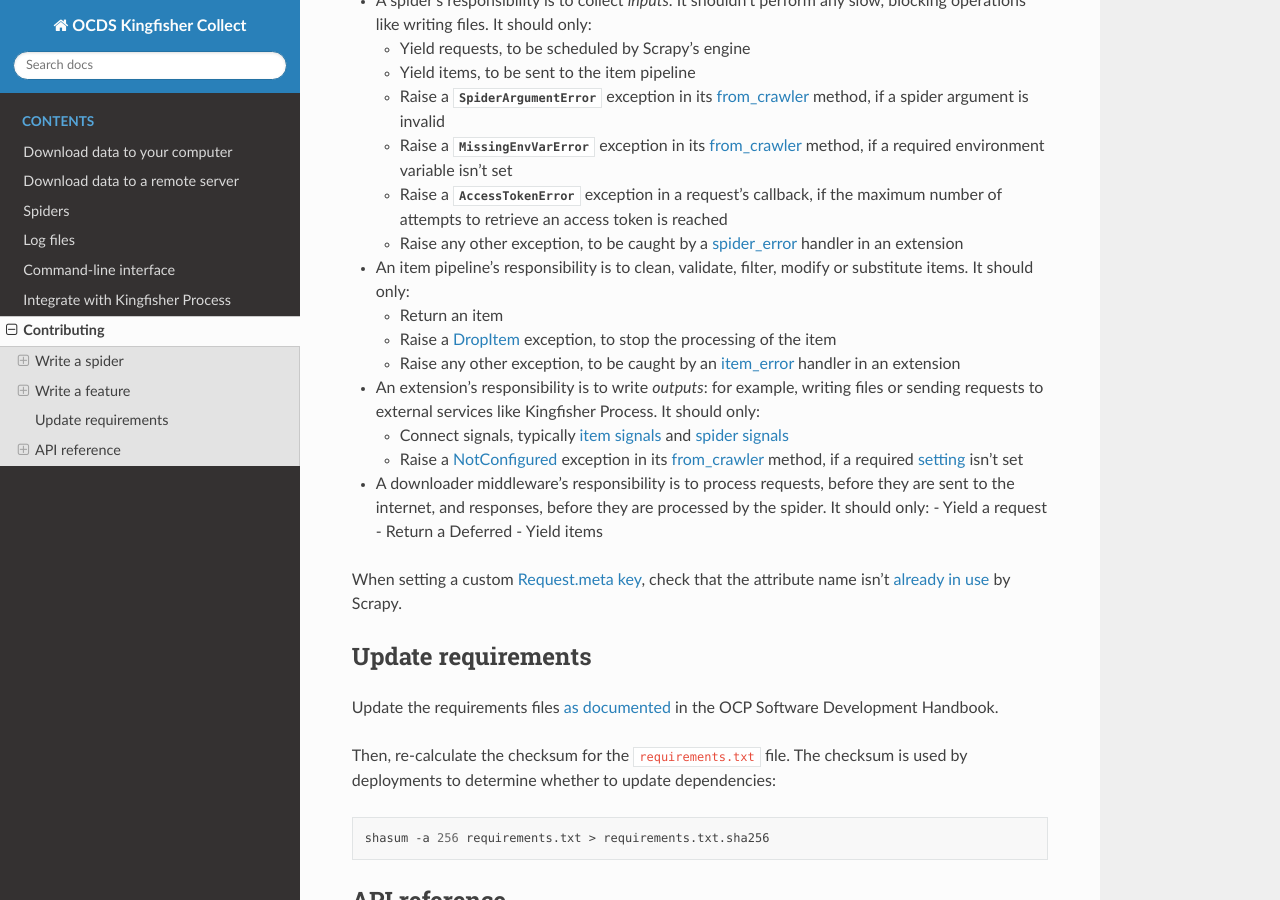
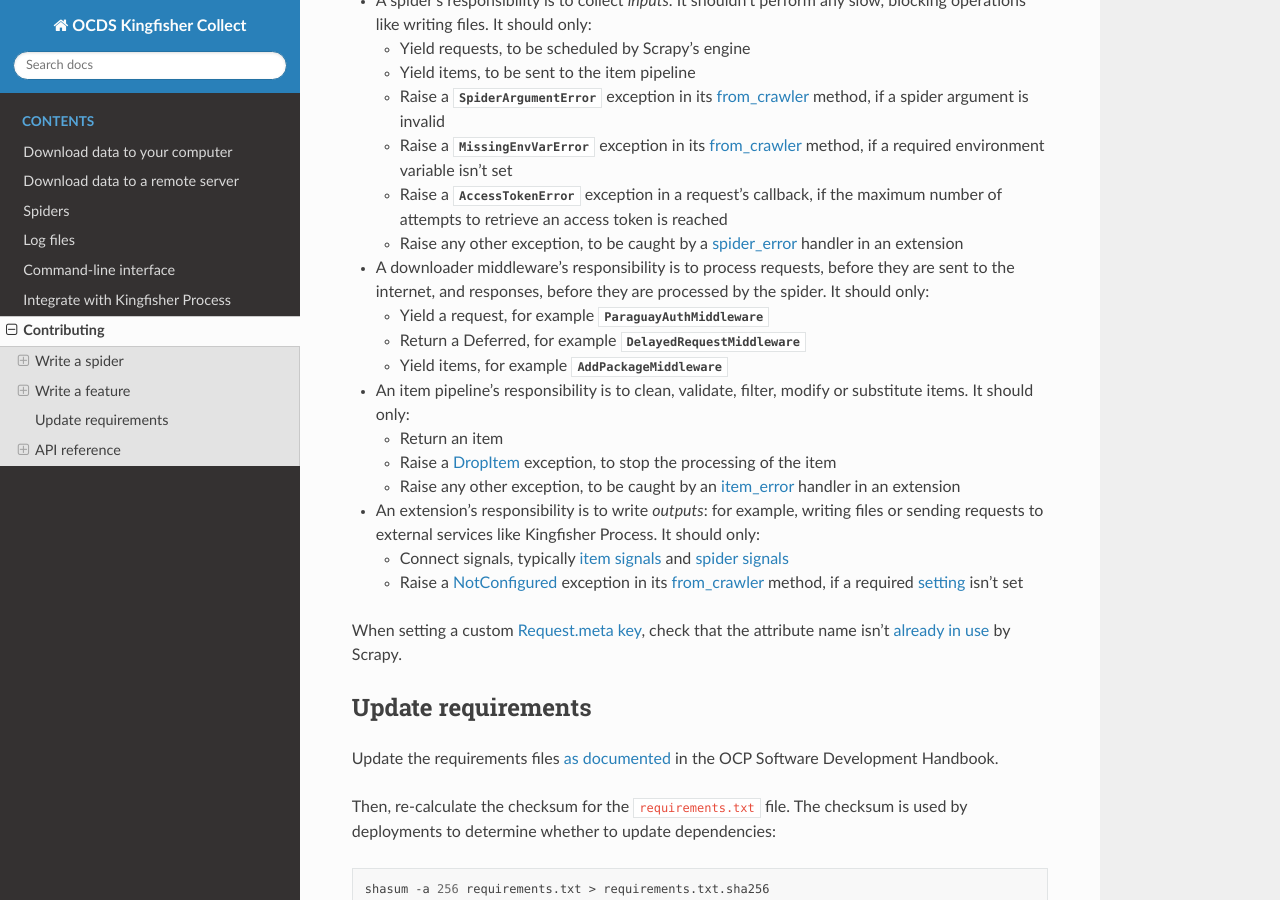
Before and after one commit to open-contracting/kingfisher-collect, a Sphinx documentation site: the page built from docs/contributing/index.rst, in a window 1280 px wide and 900 px high, scrolled down 3448 px. Built offline with Sphinx 7.4.7 and the Read the Docs theme 2.0.0, drawn with Linux system fonts in a browser that asks for light colours; some of the changed lines change nothing that is shown.

Commit message:
docs: add examples of existing middlewares
Signed-off-by: Yohanna Lisnichuk <yohanitalisnichuk@gmail.com>

```diff
--- a/docs/contributing/index.rst
+++ b/docs/contributing/index.rst
@@ -162,6 +162,12 @@ The Scrapy framework is very flexible. To maintain a good separation of concerns
    -  Raise a :class:`~kingfisher_scrapy.exceptions.AccessTokenError` exception in a request's callback, if the maximum number of attempts to retrieve an access token is reached
    -  Raise any other exception, to be caught by a `spider_error <https://docs.scrapy.org/en/latest/topics/signals.html#spider-error>`__ handler in an extension
 
+-  A downloader middleware's responsibility is to process requests, before they are sent to the internet, and responses, before they are processed by the spider. It should only:
+
+   -  Yield a request, for example :class:`~kingfisher_scrapy.middlewares.ParaguayAuthMiddleware`
+   -  Return a Deferred, for example :class:`~kingfisher_scrapy.middlewares.DelayedRequestMiddleware`
+   -  Yield items, for example :class:`~kingfisher_scrapy.middlewares.AddPackageMiddleware`
+
 -  An item pipeline's responsibility is to clean, validate, filter, modify or substitute items. It should only:
 
    -  Return an item
@@ -172,11 +178,6 @@ The Scrapy framework is very flexible. To maintain a good separation of concerns
 
    -  Connect signals, typically `item signals <https://docs.scrapy.org/en/latest/topics/signals.html#item-signals>`__ and `spider signals <https://docs.scrapy.org/en/latest/topics/signals.html#spider-signals>`__
    -  Raise a `NotConfigured <https://docs.scrapy.org/en/latest/topics/exceptions.html#notconfigured>`__ exception in its `from_crawler <https://docs.scrapy.org/en/latest/topics/extensions.html#writing-your-own-extension>`__ method, if a required `setting <https://docs.scrapy.org/en/latest/topics/settings.html>`__ isn't set
-
--  A downloader middleware's responsibility is to process requests, before they are sent to the internet, and responses, before they are processed by the spider. It should only:
-   -  Yield a request
-   -  Return a Deferred
-   -  Yield items
 
 When setting a custom `Request.meta key <https://docs.scrapy.org/en/latest/topics/request-response.html#scrapy.http.Request.meta>`__, check that the attribute name isn't `already in use <https://docs.scrapy.org/en/latest/topics/request-response.html#topics-request-meta>`__ by Scrapy.
 
```
